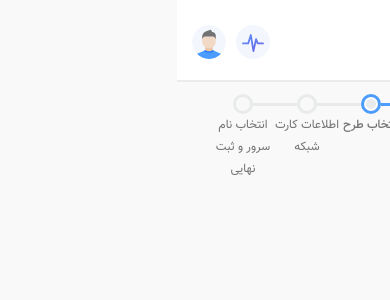
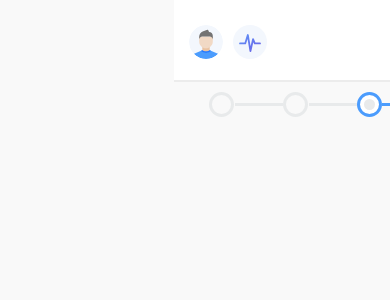
Before and after one commit to cventix/blueberry-cfsui, a React (Create React App) app: page / in a window 390 px wide. Shown: the top 300 px of the page. Built offline with nearby package versions, Linux system fonts and the light colour scheme.

Commit message:
stepbar responsive edited

```diff
--- a/src/components/Stepbar/Stepbar.module.scss
+++ b/src/components/Stepbar/Stepbar.module.scss
@@ -28,7 +28,7 @@ $stepbar-color: #e8eaeb;
 
 		@media(max-width: $tablet - 199) {
 			width: 320px;
-			@include margin-with-direction(-159px);
+			@include margin-with-direction(-160px);
 		}
 
 		.step {
@@ -51,7 +51,7 @@ $stepbar-color: #e8eaeb;
 			}
 
 			@media(max-width: $tablet - 199) {
-				width: 64px;
+				width: 73.75px;
 			}
 
 			.item {
@@ -64,7 +64,7 @@ $stepbar-color: #e8eaeb;
 				}
 
 				@media(max-width: $tablet - 199) {
-					width: 68px;
+					width: 25px;
 				}
 
 				.circle {
@@ -75,14 +75,7 @@ $stepbar-color: #e8eaeb;
 					margin-top: -8px;
 					margin-right: auto;
 					margin-left: auto;
-
 					@include border-radius(50%);
-
-					@media(max-width: $tablet - 199) {
-						width: 20px;
-						height: 20px;
-						margin-top: -6px;
-					}
 				}
 
 				.caption {
@@ -92,6 +85,10 @@ $stepbar-color: #e8eaeb;
 
 					@media (max-width: $web-medium) {
 						line-height: 0;
+					}
+
+					@media(max-width: $tablet - 199) {
+						display: none;
 					}
 				}
 			}
@@ -165,8 +162,8 @@ $stepbar-color: #e8eaeb;
 					}
 
 					@media(max-width: $tablet - 199) {
-						right: 44px;
-						width: 44px;
+						right: 25px;
+						width: 48px;
 					}
 				} @else {
 					left: 127px;
@@ -182,8 +179,8 @@ $stepbar-color: #e8eaeb;
 					}
 
 					@media(max-width: $tablet - 199) {
-						left: 44px;
-						width: 44px;
+						left: 25px;
+						width: 48px;
 					}
 				}
 			}
@@ -202,14 +199,7 @@ $stepbar-color: #e8eaeb;
 							width: 11px;
 							height: 11px;
 							margin-top: 3.5px;
-
 							@include border-radius(50px);
-							@media(max-width: $tablet - 199) {
-								width: 10px;
-								height: 10px;
-								margin-top: 0;
-								margin-bottom: 2px;
-							}
 						}
 					}
 				}
```
